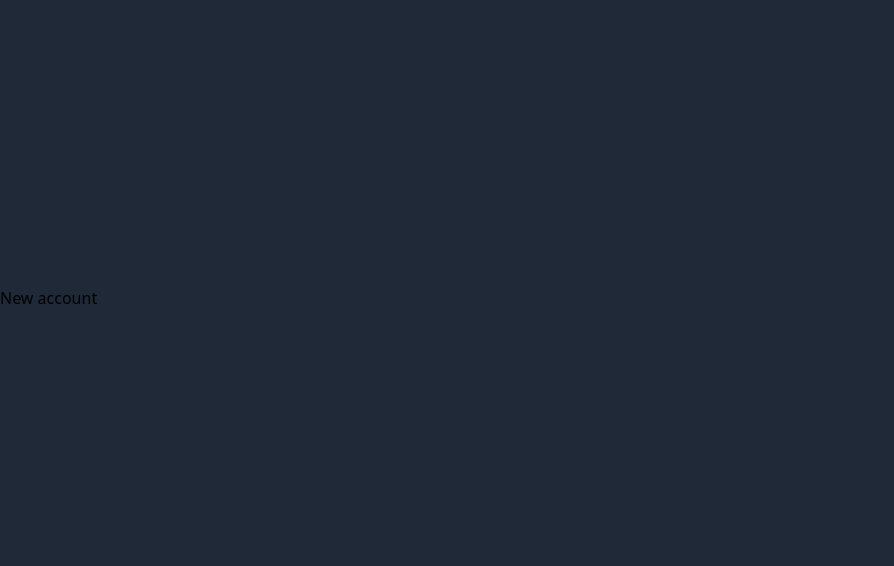
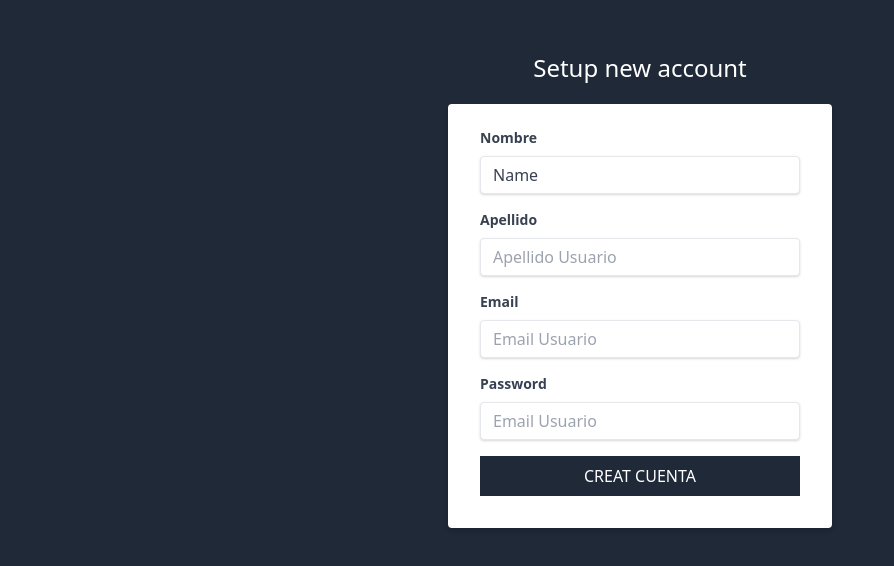
Before and after one commit to donpapitoskey/crmcliente, a Next.js app: page /newaccount in a window 1280 px wide. Shown: the part 102-668 px from the top of the page, without its empty margins (0-894 px from the left). Built offline with nearby package versions, Linux system fonts and the light colour scheme.

Commit message:
form management with formik

```diff
--- a/components/Layout.tsx
+++ b/components/Layout.tsx
@@ -17,7 +17,7 @@
   <>
     <Head>
       <meta charSet="utf-8" />
-      <link rel="stylesheet" href="https://cdnjs.cloudflare.com/ajax/libs/normalize/8.0.1/normalize.css" integrity="sha512-oHDEc8Xed4hiW6CxD7qjbnI+B07vDdX7hEPTvn9pSZO1bcRqHp8mj9pyr+8RVC2GmtEfI2Bi9Ke9Ass0as+zpg==" crossorigin="anonymous" />
+      <link rel="stylesheet" href="https://cdnjs.cloudflare.com/ajax/libs/normalize/8.0.1/normalize.css" integrity="sha512-oHDEc8Xed4hiW6CxD7qjbnI+B07vDdX7hEPTvn9pSZO1bcRqHp8mj9pyr+8RVC2GmtEfI2Bi9Ke9Ass0as+zpg==" crossOrigin="anonymous" />
       <link href="https://unpkg.com/tailwindcss@^1.0/dist/tailwind.min.css" rel="stylesheet" />
       <meta name="viewport" content="initial-scale=1.0, width=device-width" />
     </Head>
--- a/package.json
+++ b/package.json
@@ -8,9 +8,11 @@
     "type-check": "tsc"
   },
   "dependencies": {
-    "next": "latest",
+    "formik": "^2.2.1",
+    "next": "^10.0.0",
     "react": "^16.12.0",
-    "react-dom": "^16.12.0"
+    "react-dom": "^16.12.0",
+    "yup": "^0.29.3"
   },
   "devDependencies": {
     "@types/node": "^12.12.21",
--- a/pages/newaccount.tsx
+++ b/pages/newaccount.tsx
@@ -1,12 +1,86 @@
 import React from "react";
-import Layout from '../components/Layout';
+import Layout from "../components/Layout";
+import {useFormik} from "formik";
 
-const NewAccount = () => (
+const NewAccount = () => {
+
+  const formik = useFormik({
+    initialValues: {
+      nombre: 'Name',
+      apellido: '',
+      email: '',
+      password: '',
+    },
+    onSubmit: valores => {
+      console.log('enviando');
+      console.log(valores);
+    }
+  });
+
+  return(
   <>
     <Layout>
-    <h1>New account</h1>
+      <h1 className="text-center text-2xl text-white font-white">Setup new account</h1>
+      <div className="flex justify-center mt-5">
+        <div className="w-full max-w-sm">
+          <form
+            className="bg-white rounded shadow-md px-8 pt-6 pb-8 mb-4"
+            onSubmit={formik.handleSubmit}
+          >
+          <div className="mb-4">
+                <label className="block text-gray-700 text-sm font-bold mb-2" htmlFor="email">
+                  Nombre
+                </label>
+                <input className="shadow appearance-none border rounded w-full py-2 px-3 text-gray-700 leading-tight focus:outline-none focus:shadow-outline"
+                  id="nombre"
+                  type="text"
+                  placeholder="Nombre Usuario"
+                  value={formik.values.nombre}
+                  onChange={formik.handleChange}/>
+            </div>
+            <div className="mb-4">
+                <label className="block text-gray-700 text-sm font-bold mb-2" htmlFor="email">
+                  Apellido
+                </label>
+                <input className="shadow appearance-none border rounded w-full py-2 px-3 text-gray-700 leading-tight focus:outline-none focus:shadow-outline"
+                  id="apellido"
+                  type="text"
+                  placeholder="Apellido Usuario"
+                  value={formik.values.apellido}
+                  onChange={formik.handleChange}/>
+            </div>
+            <div className="mb-4">
+                <label className="block text-gray-700 text-sm font-bold mb-2" htmlFor="email">
+                  Email
+                </label>
+                <input className="shadow appearance-none border rounded w-full py-2 px-3 text-gray-700 leading-tight focus:outline-none focus:shadow-outline"
+                  id="email"
+                  type="email"
+                  placeholder="Email Usuario"
+                  value={formik.values.email}
+                  onChange={formik.handleChange}/>
+            </div>
+            <div className="mb-4">
+                <label className="block text-gray-700 text-sm font-bold mb-2" htmlFor="email">
+                  Password
+                </label>
+                <input className="shadow appearance-none border rounded w-full py-2 px-3 text-gray-700 leading-tight focus:outline-none focus:shadow-outline"
+                  id="password"
+                  type="password"
+                  placeholder="Email Usuario"
+                  value={formik.values.password}
+                  onChange={formik.handleChange}/>
+            </div>
+            <input
+              type="submit"
+              className="bg-gray-800 w-full mt-*5 p-2 text-white uppercase hover:bg-gray-900"
+              value="Creat Cuenta"
+            />
+          </form>
+        </div>
+      </div>
     </Layout>
   </>
-);
+)};
 
 export default NewAccount;
```
Also changed, not shown: pages/login.tsx (+29 -0 lines), 1 other file (tests, documents, lock files or other folders).
